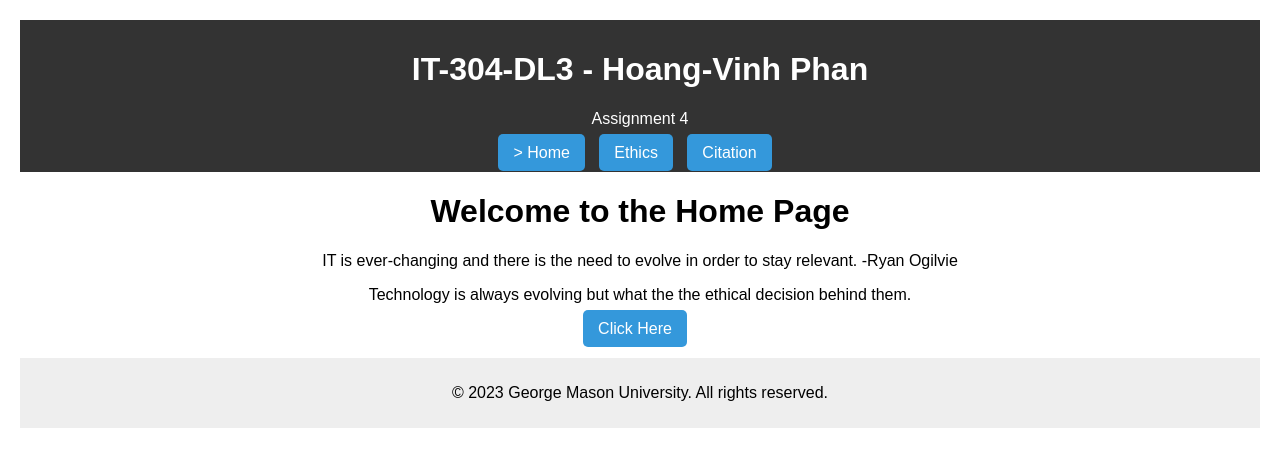
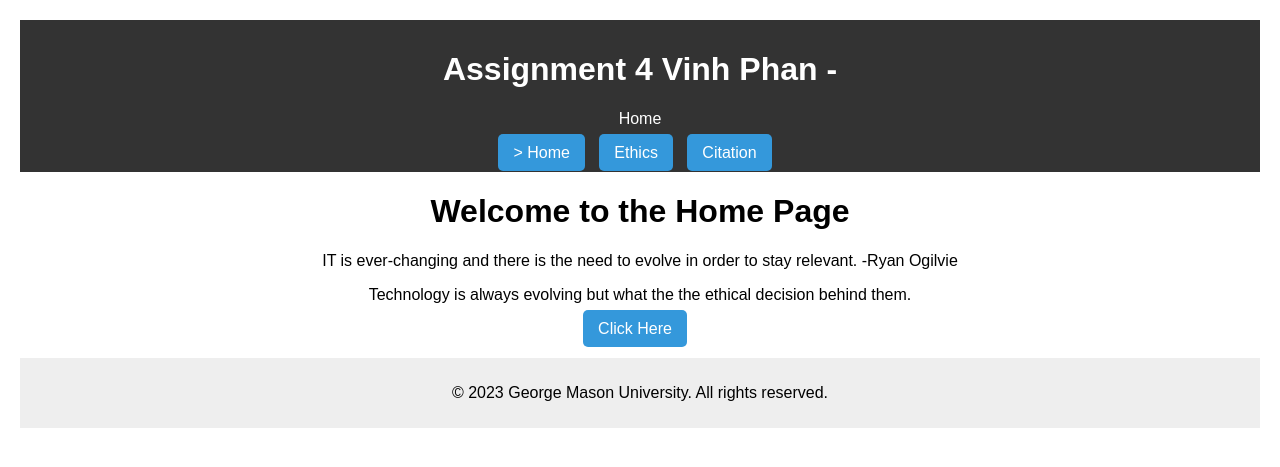
Before and after one commit to hoangvinhphan/hphan21, a Jekyll site: the page built from index.markdown, in a window 1280 px wide. Shown: the top 467 px of the page. Built offline with Jekyll 4.4.1, drawn with Linux system fonts in a browser that asks for light colours.

Commit message:
Update header.html

```diff
--- a/_includes/header.html
+++ b/_includes/header.html
@@ -1,12 +1,11 @@
 <header>
-    <h1>IT-304-DL3 - Hoang-Vinh Phan</h1>
-    <p>Assignment 4</p>
+    <h1>{{ site.title }} - {{ site.author }}</h1>
+    <p>{{ page.title }}</p>
     <nav>
         <ul>
             <li><a href="{{ site.baseurl }}/">&#62; Home</a></li>
             <li><a href="{{ site.baseurl }}/ethics/">Ethics</a></li>
             <li><a href="{{ site.baseurl }}/cite/">Citation</a></li>
-            <!-- Add other navigation links as needed -->
         </ul>
     </nav>
 </header>
```
